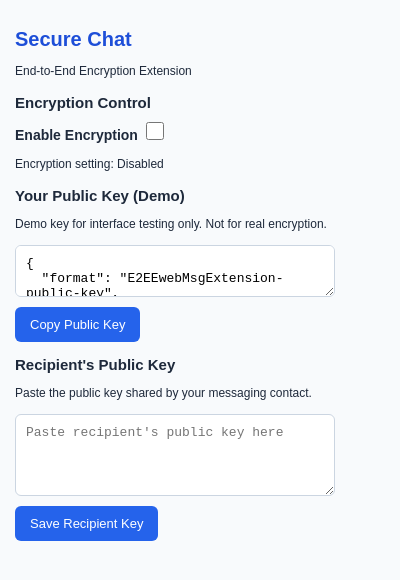
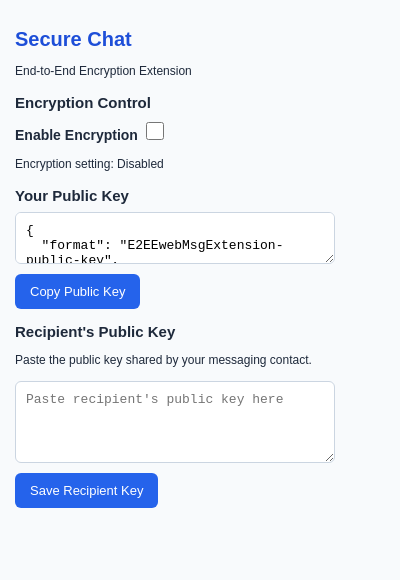
Before and after one commit to yeungevelyn/E2EEwebMsgExtension, a browser extension: page ui/popup.html in a window 400 px wide. Drawn offline with Linux system fonts and the light colour scheme.

Commit message:
Update public key label

```diff
--- a/ui/popup.html
+++ b/ui/popup.html
@@ -21,8 +21,7 @@
         Encryption setting: <span id="encryptionStatus">Disabled</span>
     </p>
 
-    <h2>Your Public Key (Demo)</h2>
-    <p>Demo key for interface testing only. Not for real encryption.</p>
+    <h2>Your Public Key </h2>
 
     <textarea id="publicKey" row="4" readonly
         placeholder="No public key available"></textarea>
```
